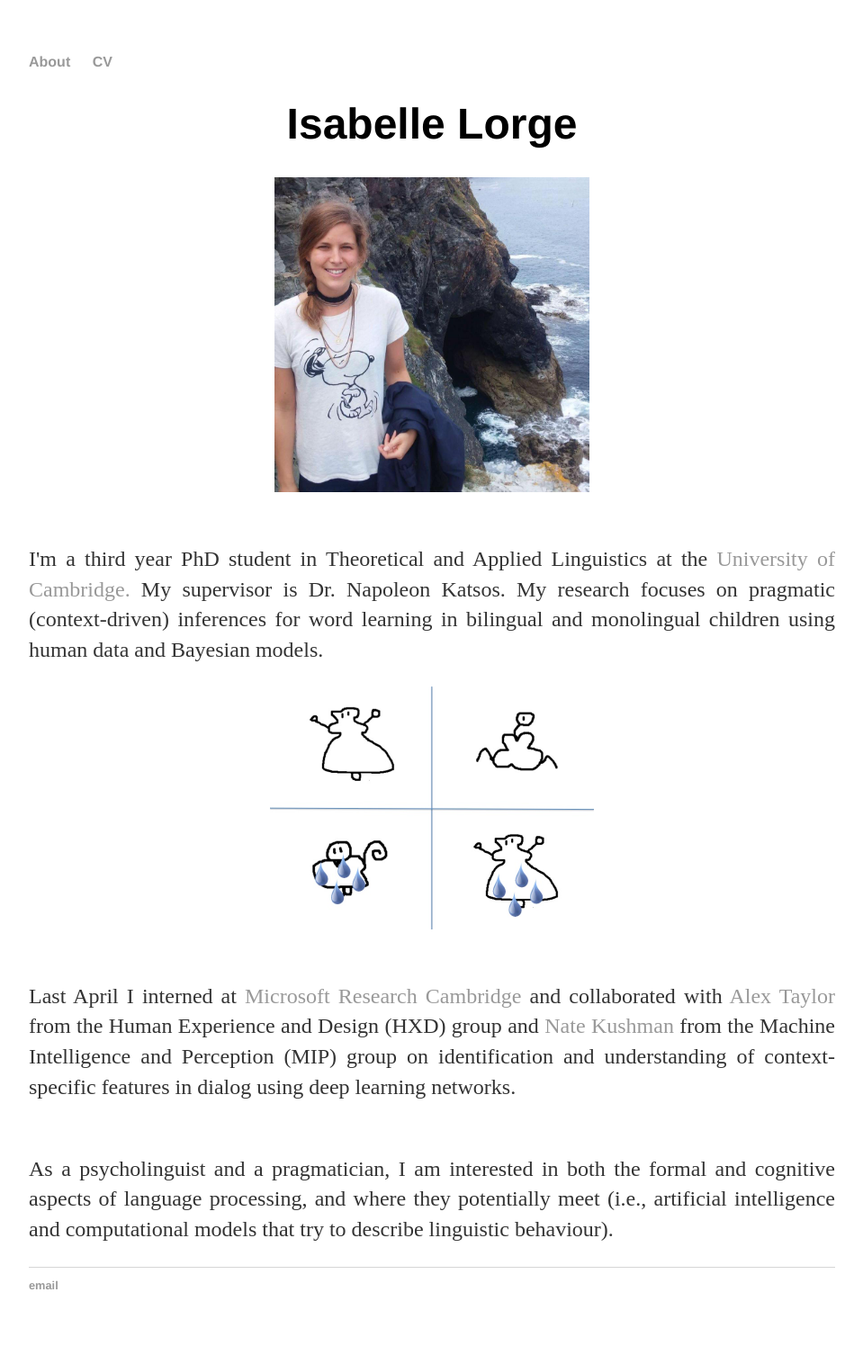
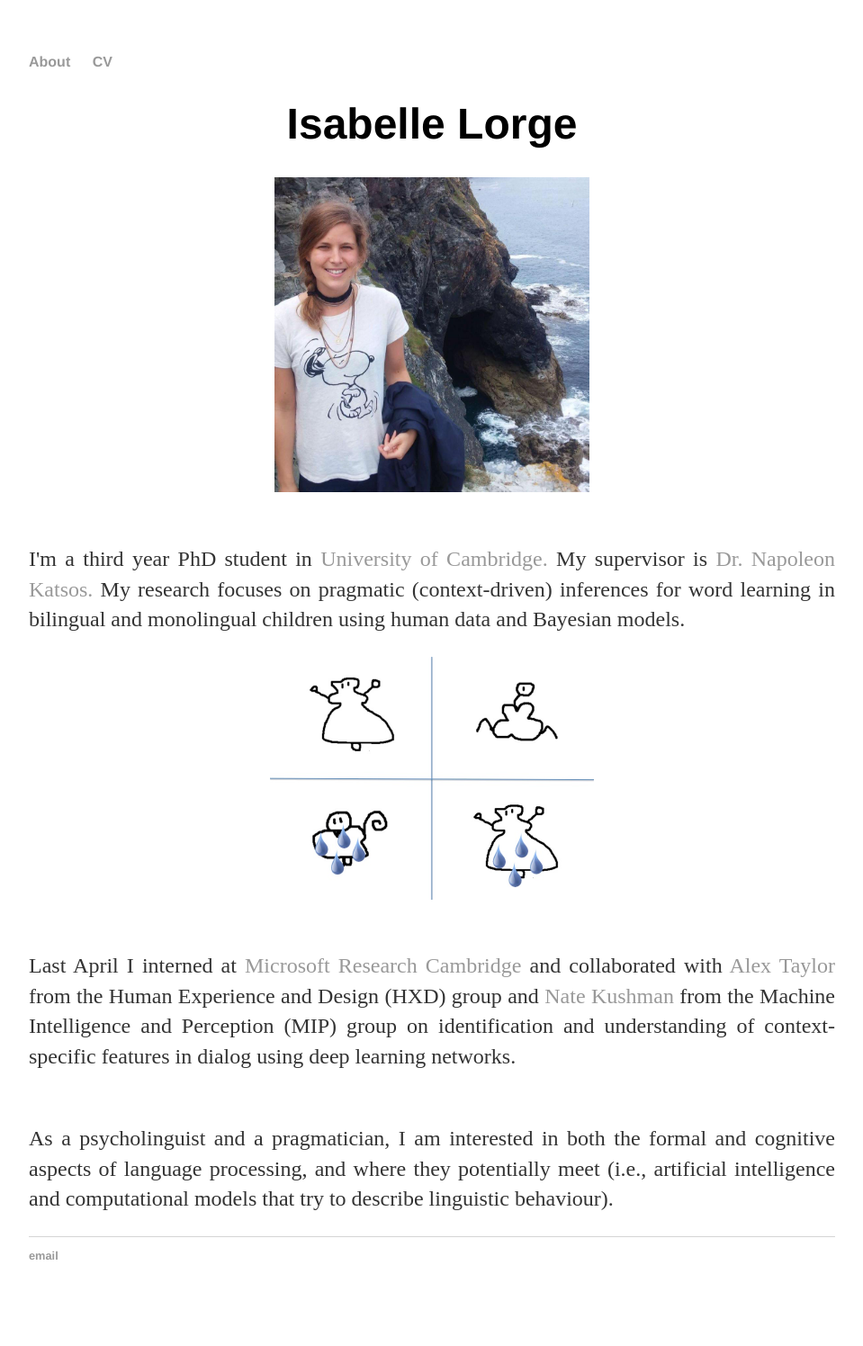
Before and after one commit to isabellelorge/isabellelorge.github.io, a Jekyll site: the page built from index.html, in a window 1280 px wide. Shown: the whole page at 90% size, without its empty margins (160-1119 px from the left). Built offline with Jekyll 4.4.1, drawn with Linux system fonts in a browser that asks for light colours; after the commit the page ends 1463 px from its top, so only the background shows below that; some of the changed lines change nothing that is shown.

Commit message:
Update index.html

```diff
--- a/index.html
+++ b/index.html
@@ -5,8 +5,8 @@
 <div class="blurb">
 	<center> <h1>Isabelle Lorge </h1> </center>
 	<img src="pic.jpg" alt="me", width="350", height="350" class="center">
-	<p><br>I'm a third year PhD student in Theoretical and Applied Linguistics at the <a href= "https://www.cam.ac.uk/"> University of Cambridge.</a> My supervisor is
-	Dr. Napoleon Katsos. My research focuses on pragmatic (context-driven) inferences for word learning in bilingual and monolingual children using human data and Bayesian models.<br> </p>
+	<p><br>I'm a third year PhD student in <a href= "https://www.mml.cam.ac.uk/staff-theoretical-applied-linguistics> Theoretical and Applied Linguistics </a> at the <a href= "https://www.cam.ac.uk/"> University of Cambridge.</a> My supervisor is
+		<a href= "https://www.mml.cam.ac.uk/dr-napoleon-katsos"> Dr. Napoleon Katsos. </a> My research focuses on pragmatic (context-driven) inferences for word learning in bilingual and monolingual children using human data and Bayesian models.<br> </p>
 	<img src="Slide02.jpg" alt="slide02", width="360", height="270" class="center">
 	<p> <br>Last April I interned at <a href="https://www.microsoft.com/en-us/research/lab/microsoft-research-cambridge/"> Microsoft Research Cambridge </a>
 	and collaborated with <a href= "https://ast.io/"> Alex Taylor </a> from the Human Experience and Design (HXD) group and <a href="https://www.microsoft.com/en-us/research/people/nkushman/"> Nate Kushman </a> from the
```
